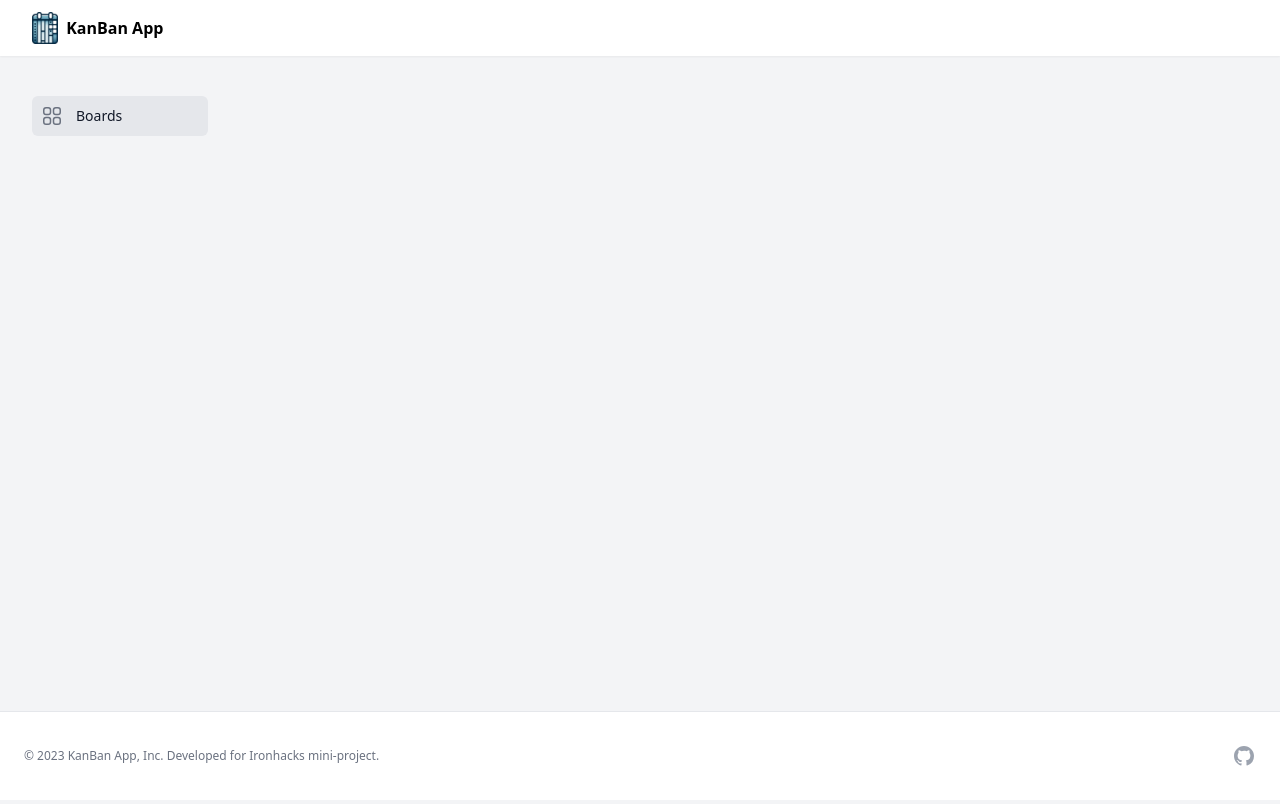
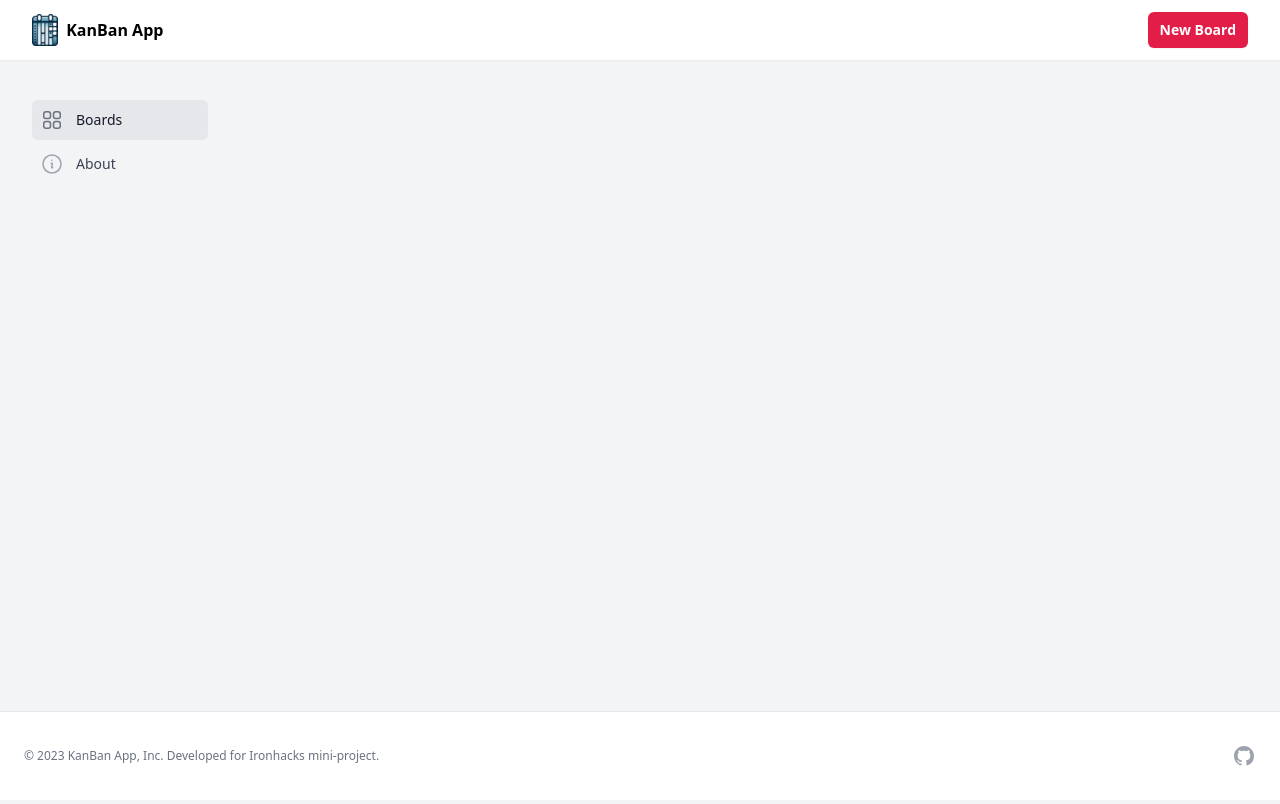
Before and after one commit to weabreus/kanban-mini-project, a React (Vite) app: page / in a window 1280 px wide. Built offline with nearby package versions, Linux system fonts and the light colour scheme.

Commit message:
Made additional changes to the base Layout

```diff
--- a/src/components/layout/Layout.jsx
+++ b/src/components/layout/Layout.jsx
@@ -1,4 +1,4 @@
-import { Squares2X2Icon } from "@heroicons/react/24/outline";
+import { InformationCircleIcon, Squares2X2Icon } from "@heroicons/react/24/outline";
 
 import Sidebar from "./Sidebar";
 import Navbar from "./Navbar";
@@ -6,6 +6,7 @@ import Footer from "./Footer";
 
 const navigation = [
   { name: "Boards", href: "#", icon: Squares2X2Icon, current: true },
+  { name: "About", href: "#", icon: InformationCircleIcon, current: false },
   // { name: "Popular", href: "#", icon: FireIcon, current: false },
   // { name: "Communities", href: "#", icon: UserGroupIcon, current: false },
   // { name: "Trending", href: "#", icon: ArrowTrendingUpIcon, current: false },
@@ -35,8 +36,8 @@ export default function Layout({ children }) {
     <>
       <div className="min-h-full">
         <Navbar navigation={navigation} />
-        <div className="py-10">
-          <div className="mx-auto max-w-3xl sm:px-6 lg:grid lg:max-w-7xl lg:grid-cols-12 lg:gap-8 lg:px-8">
+        <div className="pt-10 pb-[88px] h-[calc(100vh-56px)]">
+          <div className="w-full sm:px-6 lg:grid lg:max-w-7xl lg:grid-cols-12 lg:gap-8 lg:px-8">
             <Sidebar navigation={navigation} />
             <main className="lg:col-span-9 xl:col-span-6">{children}</main>
           </div>
--- a/src/components/layout/Navbar.jsx
+++ b/src/components/layout/Navbar.jsx
@@ -32,7 +32,7 @@ const Navbar = ({ navigation }) => {
       >
         {({ open }) => (
           <>
-            <div className="mx-auto max-w-7xl px-4 sm:px-6 lg:px-8">
+            <div className="mx-auto w-full px-4 sm:px-6 lg:px-8">
               <div className="relative flex justify-between lg:gap-8 xl:grid xl:grid-cols-12">
                 <div className="flex md:absolute md:inset-y-0 md:left-0 lg:static xl:col-span-2">
                   <div className="flex flex-shrink-0 items-center">
@@ -72,7 +72,7 @@ const Navbar = ({ navigation }) => {
                 </div>
                 <div className="flex items-center md:absolute md:inset-y-0 md:right-0 lg:hidden">
                   {/* Mobile menu button */}
-                  {/* <Popover.Button className="relative -mx-2 inline-flex items-center justify-center rounded-md p-2 text-gray-400 hover:bg-gray-100 hover:text-gray-500 focus:outline-none focus:ring-2 focus:ring-inset focus:ring-rose-500">
+                  <Popover.Button className="relative -mx-2 inline-flex items-center justify-center rounded-md p-2 text-gray-400 hover:bg-gray-100 hover:text-gray-500 focus:outline-none focus:ring-2 focus:ring-inset focus:ring-rose-500">
                     <span className="absolute -inset-0.5" />
                     <span className="sr-only">Open menu</span>
                     {open ? (
@@ -80,7 +80,7 @@ const Navbar = ({ navigation }) => {
                     ) : (
                       <Bars3Icon className="block h-6 w-6" aria-hidden="true" />
                     )}
-                  </Popover.Button> */}
+                  </Popover.Button>
                 </div>
                 <div className="hidden lg:flex lg:items-center lg:justify-end xl:col-span-4">
                   {/* <a
@@ -139,12 +139,12 @@ const Navbar = ({ navigation }) => {
                     </Transition>
                   </Menu> */}
 
-                  {/* <a
+                  <a
                     href="#"
                     className="ml-6 inline-flex items-center rounded-md bg-rose-600 px-3 py-2 text-sm font-semibold text-white shadow-sm hover:bg-rose-500 focus-visible:outline focus-visible:outline-2 focus-visible:outline-offset-2 focus-visible:outline-rose-600"
                   >
-                    New Post
-                  </a> */}
+                    New Board
+                  </a>
                 </div>
               </div>
             </div>
```
